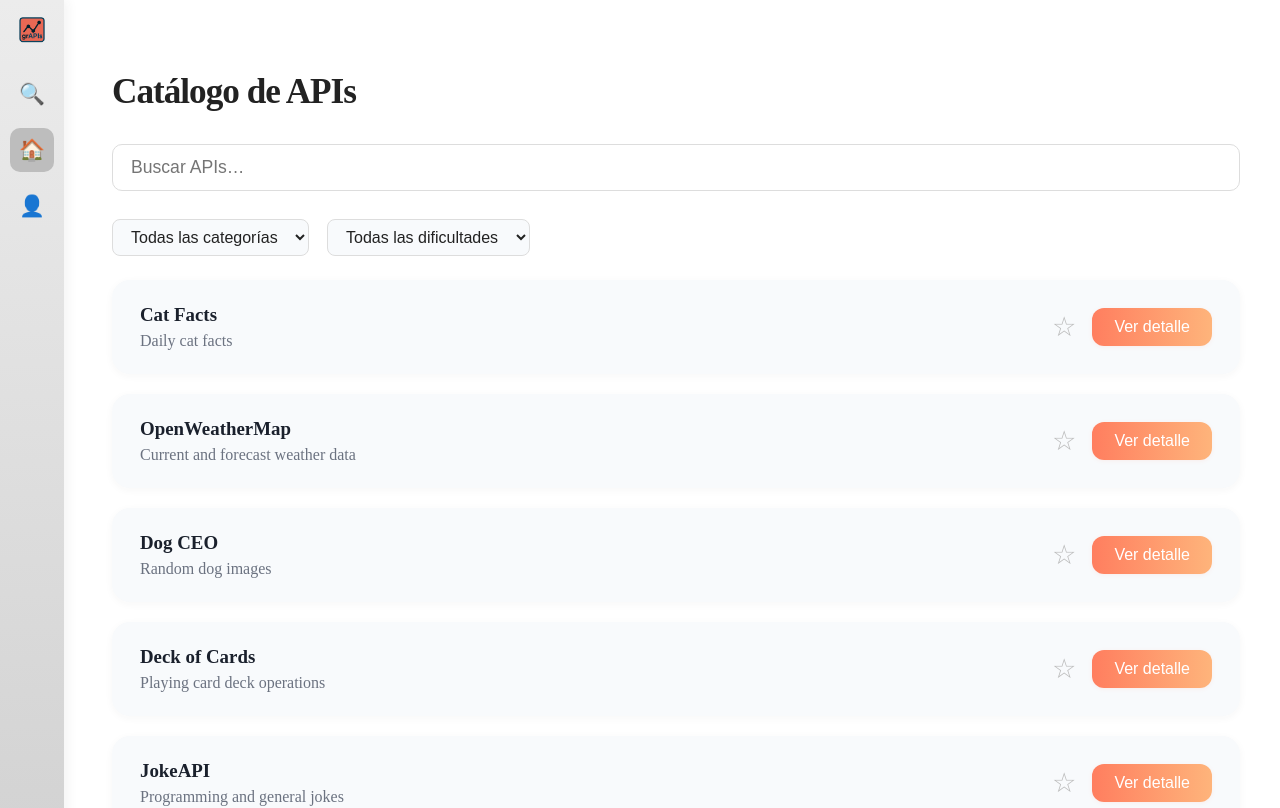
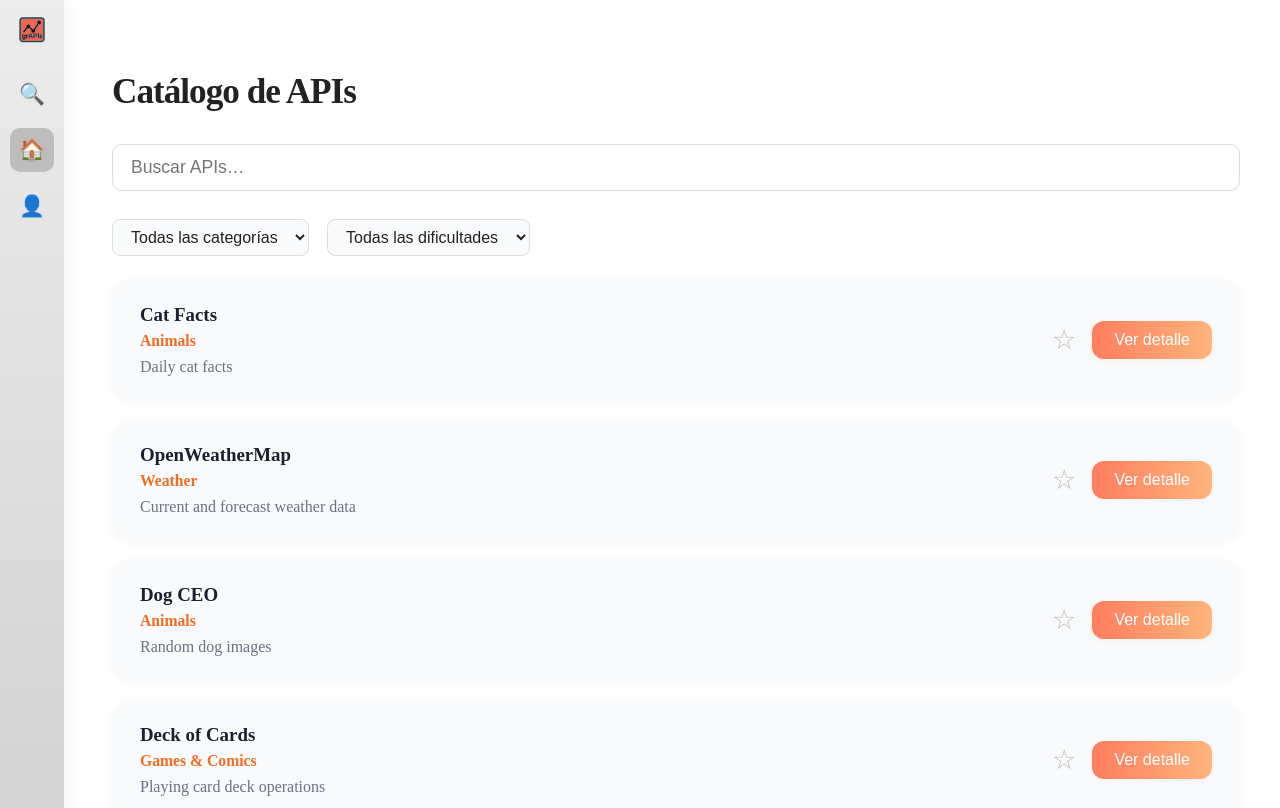
Before and after one commit to patriciobaez/PNT2, a Vue app: page / in a window 1280 px wide. Shown: the top 808 px of the page. Built offline with nearby package versions, Linux system fonts and the light colour scheme.

Commit message:
En las tarjetas de las apis se ven las categorias

```diff
--- a/src/components/ApiList.vue
+++ b/src/components/ApiList.vue
@@ -3,6 +3,7 @@
     <li v-for="api in apis" :key="api.ID" class="api-card">
       <div class="api-info">
         <div class="api-name">{{ api.API }}</div>
+        <div class="api-category">{{ api.Category }}</div>
         <div class="api-desc">{{ api.Description }}</div>
       </div>
       <div class="api-actions">
@@ -57,6 +58,12 @@ const userId = sessionStorage.getItem('userId')
   font-weight: 600;
   color: #1a202c;
 }
+.api-category {
+  font-size: 0.98rem;
+  color: #f26c21;
+  font-weight: 600;
+  margin-bottom: 2px;
+}
 .api-desc {
   font-size: 1rem;
   color: #6b7280;
```
